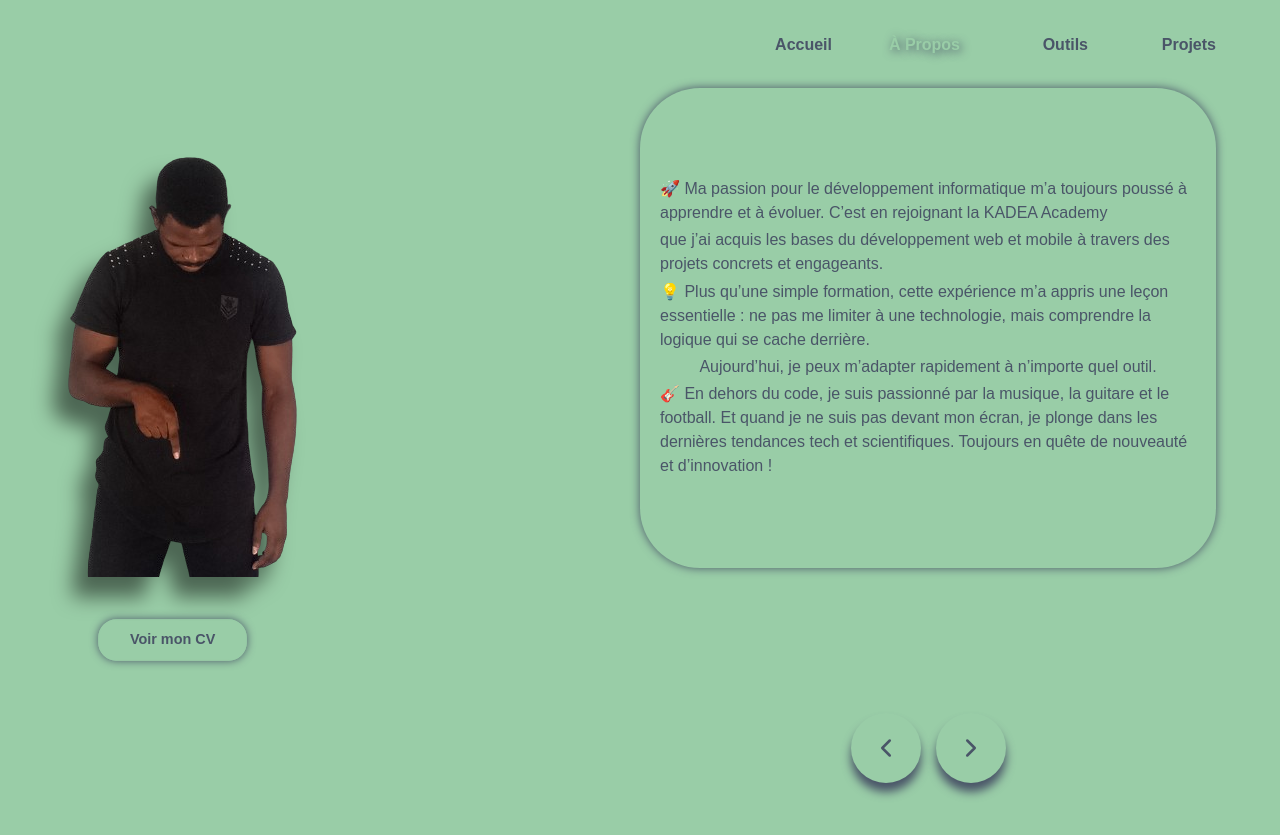
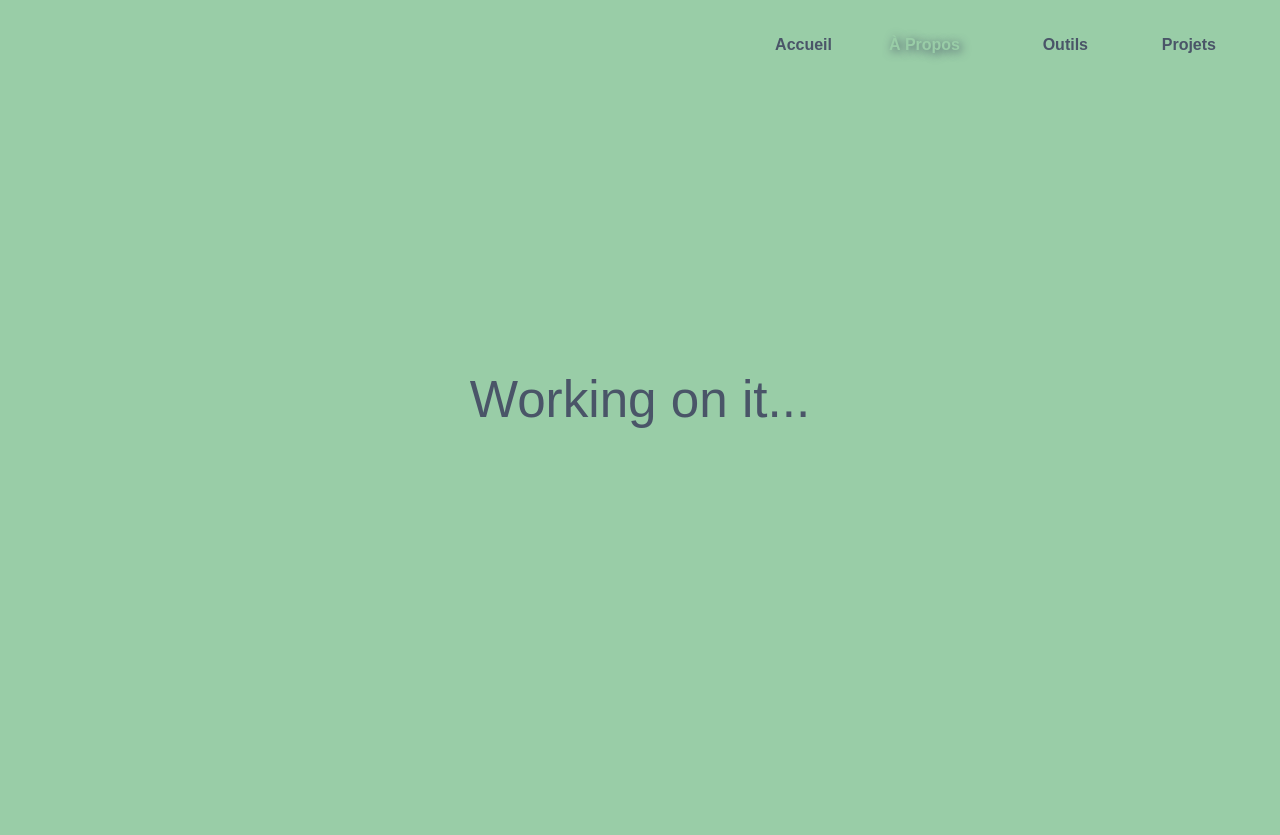
Before and after one commit to Jarax73/jarax.portfolio, a Next.js app: page /about in a window 1280 px wide. After the commit the page ends 800 px from the top, so only its background shows below. Built offline with nearby package versions, Linux system fonts and the light colour scheme.

Commit message:
working on it

```diff
--- a/app/about/about.module.css
+++ b/app/about/about.module.css
@@ -2,8 +2,12 @@
   width: 100%;
   height: 100vh;
   display: flex;
-  justify-content: space-between;
+  justify-content: center;
   align-items: center;
+}
+
+.about p {
+  font-size: 3.2em;
 }
 
 .contact_container {
@@ -152,10 +156,11 @@
 @media screen and (max-width: 767px) {
   .about {
     width: 100%;
-    height: 100%;
+    height: 100vh;
     flex-direction: column-reverse;
-    margin-top: 20%;
-    align-items: flex-start;
+    justify-content: center;
+    align-items: center;
+    /* margin-top: 20%; */
     /* margin-bottom: 50px; */
     gap: 20px;
   }
--- a/app/about/page.js
+++ b/app/about/page.js
@@ -9,26 +9,7 @@ export default function Page() {
   const prompt = () => alert("Working on it...");
   return (
     <div className={styles.about}>
-      <div className={styles.contact_container}>
-        <div className={styles.image_container}>
-          <Image
-            src="/images/contact.png"
-            alt="contact"
-            width={400}
-            className={styles.image}
-            height={550}
-          />
-          <span className={styles.tooltiptext}>
-            📩 Envie d’échanger sur le développement, un projet ou l’innovation
-            ?
-          </span>
-        </div>
-        <button className={styles.button} onClick={prompt}>
-          Voir mon CV
-        </button>
-      </div>
-
-      <CardCarousel />
+      <p>Working on it...</p>
     </div>
   );
 }
--- a/app/home.module.css
+++ b/app/home.module.css
@@ -2,7 +2,7 @@
   height: 100vh;
   width: 100%;
   display: flex;
-  justify-content: center;
+  justify-content: space-between;
   align-items: center;
   gap: 50px;
 }
@@ -44,7 +44,7 @@
   font-weight: 600;
   padding: 10px 0;
   border-radius: 20px;
-  animation: 0.7s zoominout infinite alternate;
+  /* animation: 0.7s zoominout infinite alternate; */
   outline: none;
 }
 
@@ -78,7 +78,7 @@
     flex: 1;
   }
   .button {
-    width: 35%;
+    width: 40%;
     margin: 0;
   }
 
```
